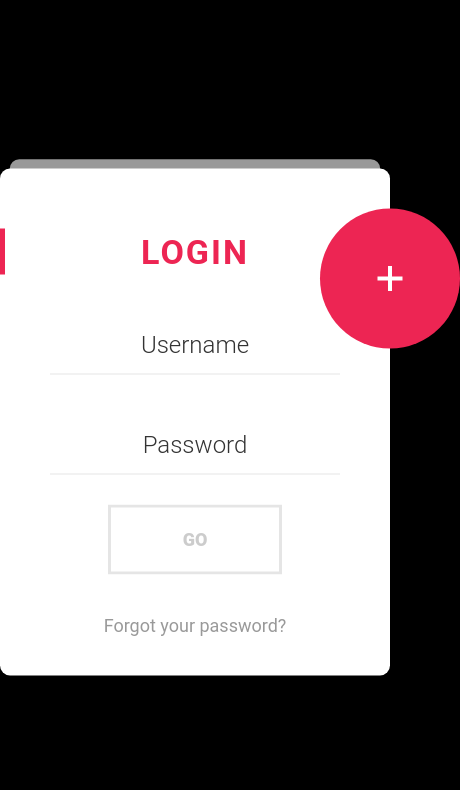
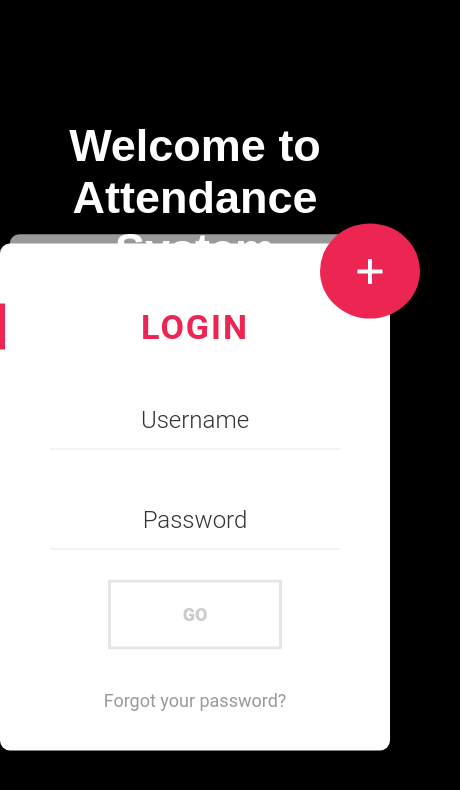
Before and after one commit to iamnihal21/AttendaceSystem, a React (Create React App) app: page / in a window 390 px wide. Shown: the top 790 px of the page, 460 px wide, since content can reach past the window. Built offline with nearby package versions, Linux system fonts and the light colour scheme.

Commit message:
Update login.css

```diff
--- a/src/style/login.css
+++ b/src/style/login.css
@@ -1,3 +1,12 @@
+h1{
+  color: #fff;
+  display: flex;
+  justify-content: center;
+  align-items: center;
+  margin-top: 20px;
+  font-size: 45px;
+  font-family: 'Josefin Sans', sans-serif;
+}
 .box {
     position: relative;
     top: 0;
@@ -460,3 +469,23 @@
       outline: none;
     }
   }
+  @media only screen and (max-width: 600px) {
+    .material-button{
+      margin-right: 40px;
+      width: 100px;
+      height : 95px;
+      top: 130px;
+    }
+    h1{
+      margin-top: 120px;
+    }
+    .box{
+      margin-top: 150px;
+    }
+    .boxMargin{
+      display: flex;
+      justify-content: center;
+      align-items: center;
+    }
+
+  }
```
